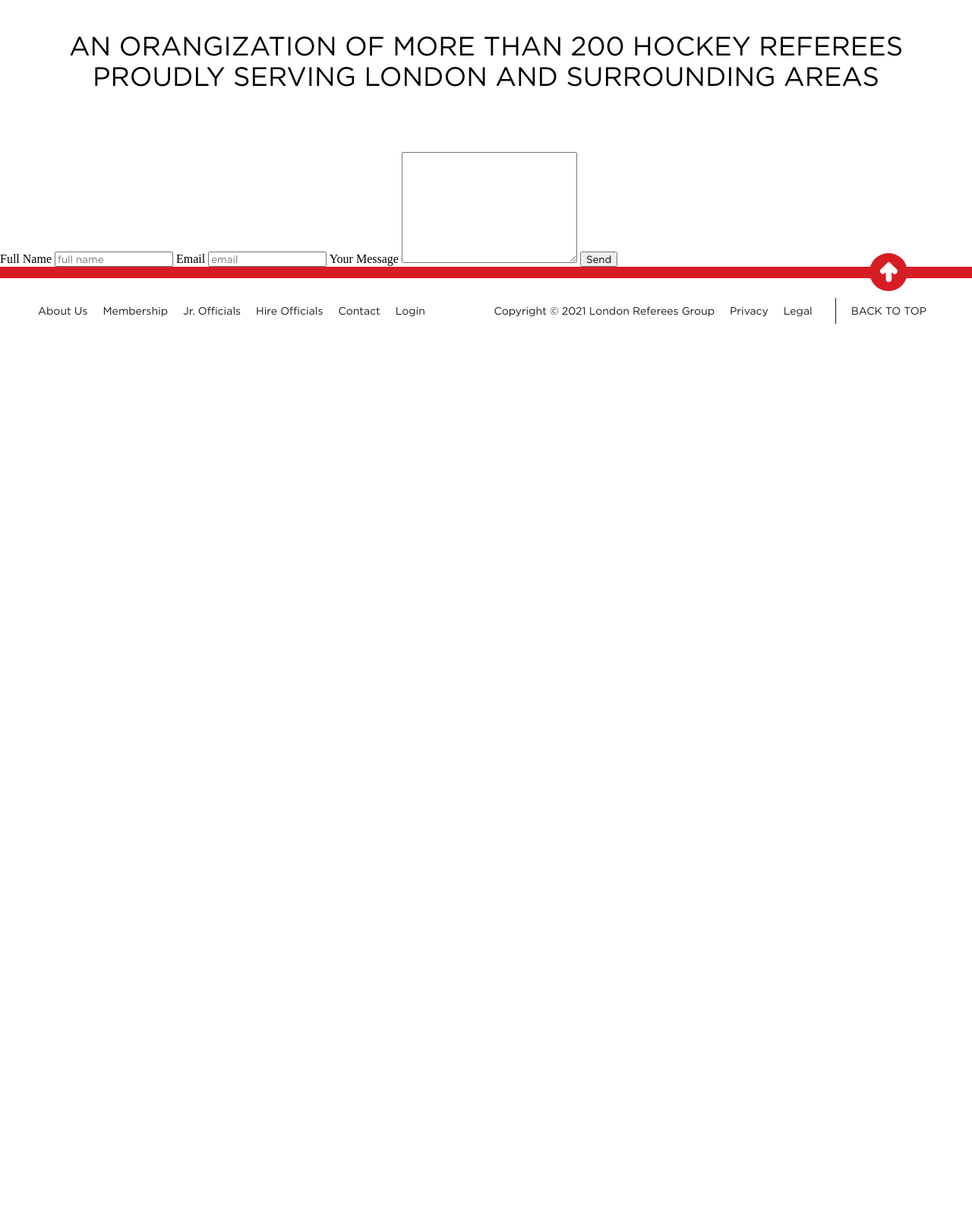
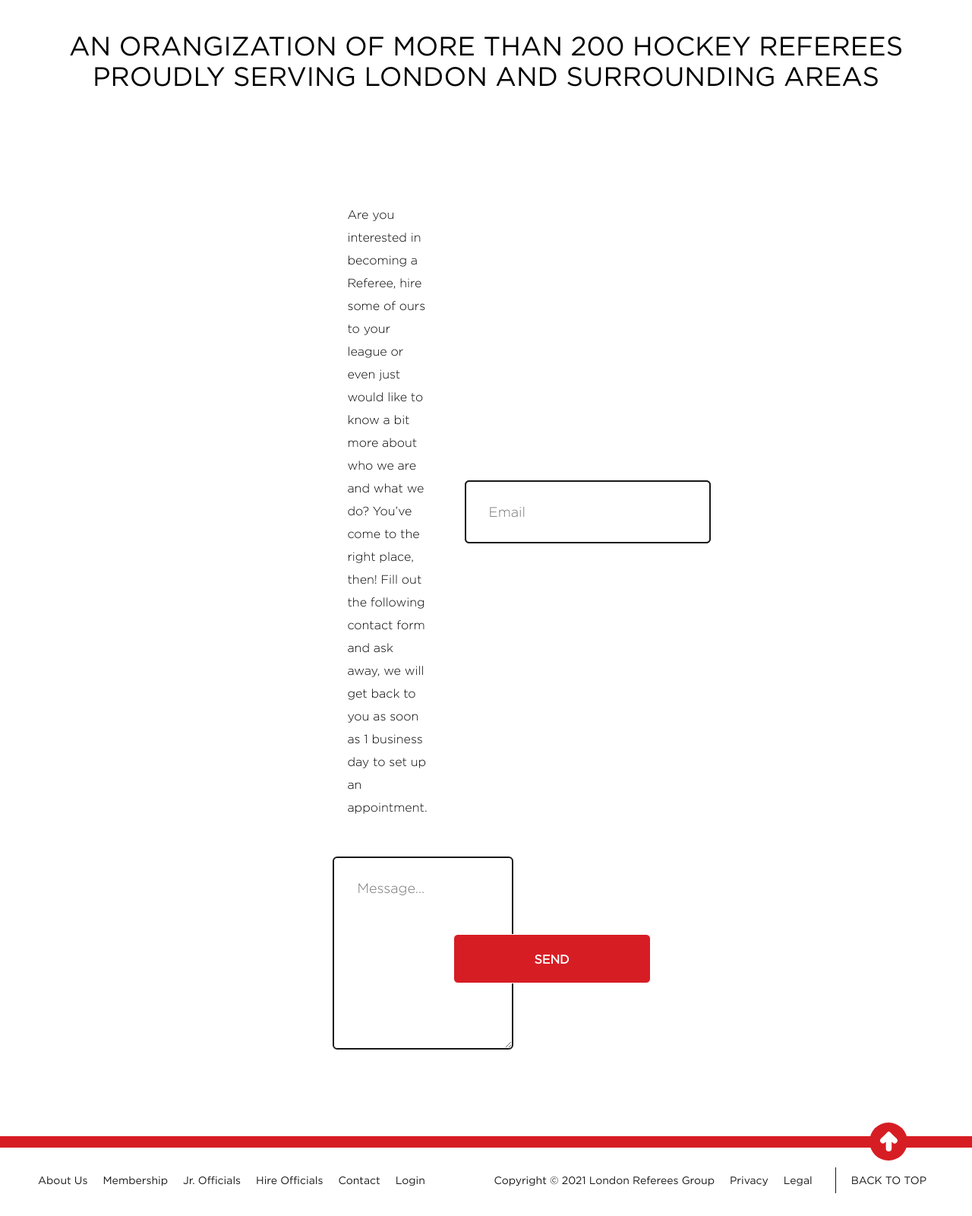
Before and after one commit to selenaelisewells/LRG_site_build, a PHP site: page /contact.php in a window 1280 px wide. Shown: the part 448-2048 px from the top of the page at 76% size. Before the commit the page ends 874 px from the top, so only its background shows below. Run offline with PHP 8.4, Linux system fonts and the light colour scheme; some libraries are stand-ins or nearby versions.

Commit message:
contact form styles added

```diff
--- a/contact.php
+++ b/contact.php
@@ -10,22 +10,30 @@ $title = "Contact";?>
             <div class="titleWrap"><h2 class="miniHeaderTitle">Contact</h2></div>
         </div>
         <h3 class="miniHeaderTagline">An orangization of more than 200 hockey referees proudly serving london and surrounding areas</h3>
-    </section>
+</section>
+
+
+
+
 <section class="contactFormWrap">
-    <form action="./includes/mail/send.php" method="POST" id="mail-form">
-            <label for="firstname">Full Name</label>
-        <input type="text" id="name" name="name" placeholder="full name" required>
 
-        <label for="email">Email</label>
-        <input type="email" id="email" name="email" placeholder="email" required>
+    <form class="contactFormWrap" action="./includes/mail/send.php" method="POST" id="mail-form">
 
-        <label for="message">Your Message</label>
-        <textarea name="message" id="message" cols="30" rows="10"></textarea>
+         <p class="contactFormParagraph">Are you interested in becoming a Referee, hire some of ours to your league or even just would like to know a bit more about who we are and what we do? You’ve come to the right place, then! Fill out the following contact form and ask away, we will get back to you as soon as 1 business day to set up an appointment.</p>
+
+        <label for="firstname" class="hidden">Full Name</label>
+        <input type="text" id="name" name="name" placeholder="Name" required>
+
+        <label for="email" class="hidden">Email</label>
+        <input type="email" id="email" name="email" placeholder="Email" required>
+
+        <label for="message" class="hidden">Your Message</label>
+        <textarea name="message" id="message" cols="30" rows="10" placeholder="Message..."></textarea>
 
         <!-- <div class="g-recaptcha" data-sitekey="6Lcb7-cZAAAAAOA-4FcHohBjpcKcAvpAzDK68LDi"></div> -->
         <!--Automatically render the reCAPTCHA widget-->
 
-        <button class="submit-wrapper">
+        <button class="submit-wrapper button">
             <span class="submit">Send</span>
 
         </button>
@@ -34,6 +42,7 @@ $title = "Contact";?>
 
 
 </section>
+</div>
 
 
 <?php include './templates/footer.php';?>
--- a/sass/main.scss
+++ b/sass/main.scss
@@ -14,4 +14,5 @@
 @import './modules/pageTitle';
 @import './modules/overview';
 @import './modules/overlayNav';
+@import './modules/contactform';
 @import './modules/footer';
--- a/sass/modules/_button.scss
+++ b/sass/modules/_button.scss
@@ -10,4 +10,10 @@
     height: 65px;
     font-size: 1rem;
     cursor: pointer;
+    &:hover {
+        color: $main-red;
+        background-color: $main-white;
+        border: 1px solid $main-red;
+        transition: all .5s ease-in-out;
+    }
 }
--- /dev/null
+++ b/sass/modules/_contactform.scss
@@ -0,0 +1,66 @@
+.contactFormWrap {
+    max-width: $max-page-width-lg;
+    //background-color: $main-gray;
+    margin: 0 auto;
+    display: flex;
+    flex-direction: column;
+    justify-content: center;
+    align-items: center;
+    padding-bottom: 50px;
+    form {
+        max-width: 300px;
+        display: flex;
+        flex-direction: column;
+        justify-content: center;
+        align-items: center;
+        padding: 34px;
+        input,
+        textarea {
+            width: 100%;
+            font-family: 'Gotham-Light', Arial, Helvetica, sans-serif;
+            font-size: 18px;
+            padding: 30px;
+            margin: 15px;
+            border-radius: 6px;
+            outline: none;
+            border: 2px solid $main-black;
+            &:focus {
+                outline: none;
+                box-shadow: 0 0 0 4px $main-red;
+                border: 2px solid $main-red;
+                transition: all .3s ease-in-out;
+            }
+        }
+        textarea {
+            margin-bottom: 30px;
+        }
+    }
+}
+
+.contactFormParagraph {
+    margin: 0 auto;
+    display: flex;
+    justify-content: center;
+    //max-width: 500px;
+    font-family: $p-font;
+    font-size: $paragraphy-font-size;
+    line-height: 30px;
+    margin: 34px;
+}
+
+@media (min-width: 900px) {
+    #mail-form {
+        display: grid;
+        grid-template-columns: repeat(2 1fr);
+        grid-template-rows: repeat(3 1fr);
+        .contactFormParagraph {
+            grid-column: 1/2;
+            grid-row: 1/2;
+        }
+        input {
+            display: flex;
+            grid-column: 2/3;
+            grid-row: 1/2;
+        }
+    }
+}
--- a/sass/modules/_header.scss
+++ b/sass/modules/_header.scss
@@ -67,6 +67,7 @@
             padding: 10px 15px;
             &:hover {
                 color: $main-red;
+                transition: all .5s ease-in-out;
                 // background-color: rgba($color: $main-gray, $alpha: .5);
             }
         }
@@ -86,6 +87,7 @@
 .Login:hover {
     color: $main-white !important;
     background-color: rgba($color: $main-red, $alpha: 1);
+    transition: all .5s ease-in-out;
 }
 
 .menuButton {
```
Also changed, not shown: css/main.css, 1 other file.
